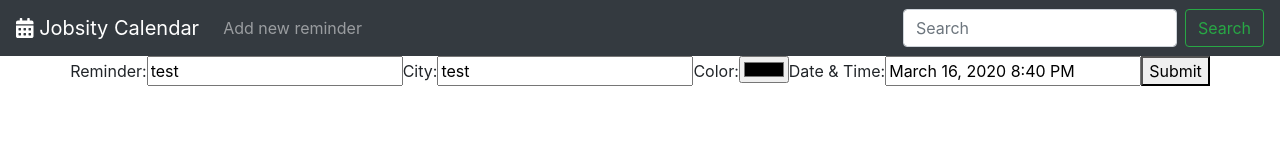
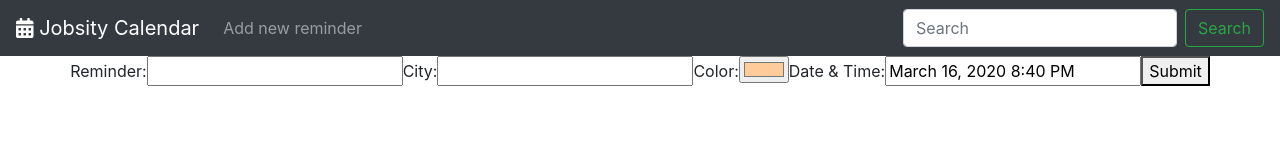
Before and after one commit to fx2000/react-calendar, a React (Create React App) app in the folder client/: page /add in a window 1280 px wide. Shown: the top 160 px of the page. Built offline with nearby package versions, Linux system fonts and the light colour scheme; no server answers.

Commit message:
Migrated forms to react-hook-form

```diff
--- a/client/src/pages/Add/Add.js
+++ b/client/src/pages/Add/Add.js
@@ -24,13 +24,13 @@ export const Add = () => {
   return (
     <div>
       <form onSubmit={handleSubmit(onSubmit)}>
-        <label htmlFor='description'>Reminder: </label>
-        <input type='text' id='description' name='description' defaultValue="test" ref={register({ required: true })}></input>
-        <label htmlFor='city'>City: </label>
-        <input type='text' id='city' name='city' defaultValue="test" ref={register({ required: true })}></input>
-        <label htmlFor='color'>Color: </label>
-        <input type='color' id='color' name='color' defaultValue="test" ref={register({ required: true })}></input>
-        <label htmlFor='datetime'>Date & Time: </label>
+        <label htmlFor="description">Reminder: </label>
+        <input type="text" id="description" name="description" defaultValue="" ref={register({ required: true })}/>
+        <label htmlFor="city">City: </label>
+        <input type="text" id="city" name="city" defaultValue="" ref={register({ required: true })}/>
+        <label htmlFor="color">Color: </label>
+        <input type="color" id="color" name="color" defaultValue="#FFCC99" ref={register({ required: true })}/>
+        <label htmlFor="datetime">Date & Time: </label>
         <DatePicker
           selected={startDate}
           onChange={date => setStartDate(date)}
--- a/client/src/pages/Edit/Edit.js
+++ b/client/src/pages/Edit/Edit.js
@@ -1,5 +1,5 @@
 import React, { useState, useEffect } from 'react';
-import { useInput } from '../../hooks/input-hook';
+import { useForm } from 'react-hook-form';
 import PropTypes from 'prop-types';
 import DatePicker from 'react-datepicker';
 import { parseISO } from 'date-fns';
@@ -11,6 +11,9 @@ export const Edit = (props) => {
   const { id } = props.match.params;
   const [reminder, setReminder] = useState({});
   const [startDate, setStartDate] = useState(new Date());
+  const { register, handleSubmit, errors } = useForm();
+
+  console.log(reminder.color);
 
   // Call reminders API
   useEffect(() => {
@@ -22,26 +25,12 @@ export const Edit = (props) => {
     );
   }, [id]);
 
-  const {
-    value: description,
-    bind: bindDescription
-  } = useInput(reminder.description || '');
-  const {
-    value: city,
-    bind: bindCity
-  } = useInput(reminder.city || '');
-  const {
-    value: color,
-    bind: bindColor
-  } = useInput(reminder.color || '#000000');
-
-  const handleSubmit = (event) => {
-    event.preventDefault();
+  const onSubmit = data => {
     const updatedReminder = {
       id: id,
-      description: description,
-      city: city,
-      color: color,
+      description: data.description,
+      city: data.city,
+      color: data.color,
       datetime: startDate
     };
     remindersApi.update(updatedReminder).then(window.location.href = '/');
@@ -49,14 +38,14 @@ export const Edit = (props) => {
 
   return (
     <div>
-      <form onSubmit={handleSubmit}>
-        <label htmlFor='description'>Reminder: </label>
-        <input {...bindDescription} type='text' id='description' name='description'></input>
-        <label htmlFor='city'>City: </label>
-        <input {...bindCity} type='text' id='city' name='city'></input>
-        <label htmlFor='color'>Color: </label>
-        <input {...bindColor} type='color' id='color' name='color'></input>
-        <label htmlFor='datetime'>Date & Time: </label>
+      <form onSubmit={handleSubmit(onSubmit)}>
+        <label htmlFor="description">Reminder: </label>
+        <input type="text" id="description" name="description" defaultValue={reminder.description || ''} ref={register({ required: true })}/>
+        <label htmlFor="city">City: </label>
+        <input type="text" id="city" name="city" defaultValue={reminder.city || ''} ref={register({ required: true })}/>
+        <label htmlFor="color">Color: </label>
+        <input type="color" id="color" name="color" defaultValue={reminder.color || '#FFCC99'} ref={register({ required: true })}/>
+        <label htmlFor="datetime">Date & Time: </label>
         <DatePicker
           selected={startDate}
           onChange={date => setStartDate(date)}
@@ -66,6 +55,7 @@ export const Edit = (props) => {
           timeCaption="Time"
           dateFormat="MMMM d, yyyy h:mm aa"
         />
+        {errors.exampleRequired && <span>This field is required</span>}
         <button type='submit'>Submit</button>
       </form>
     </div>
```
